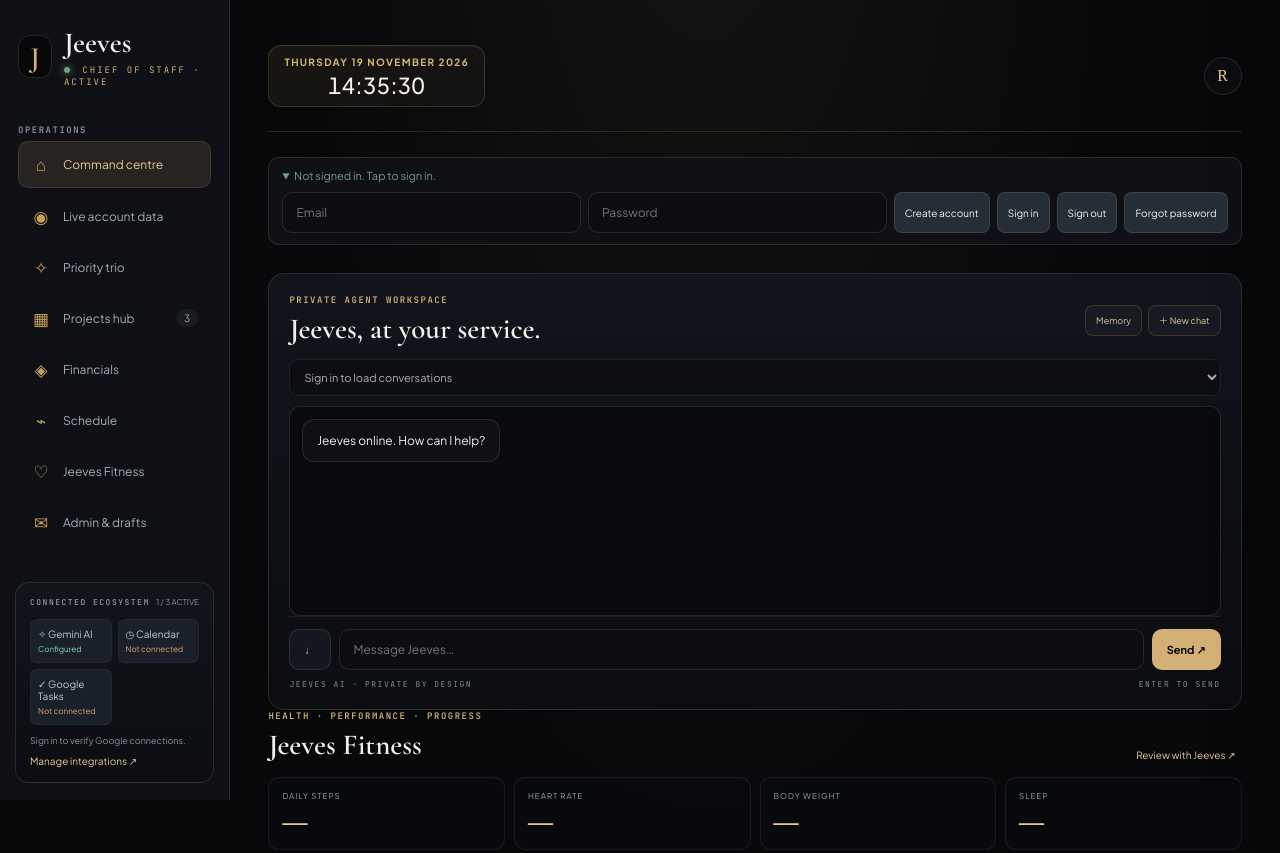
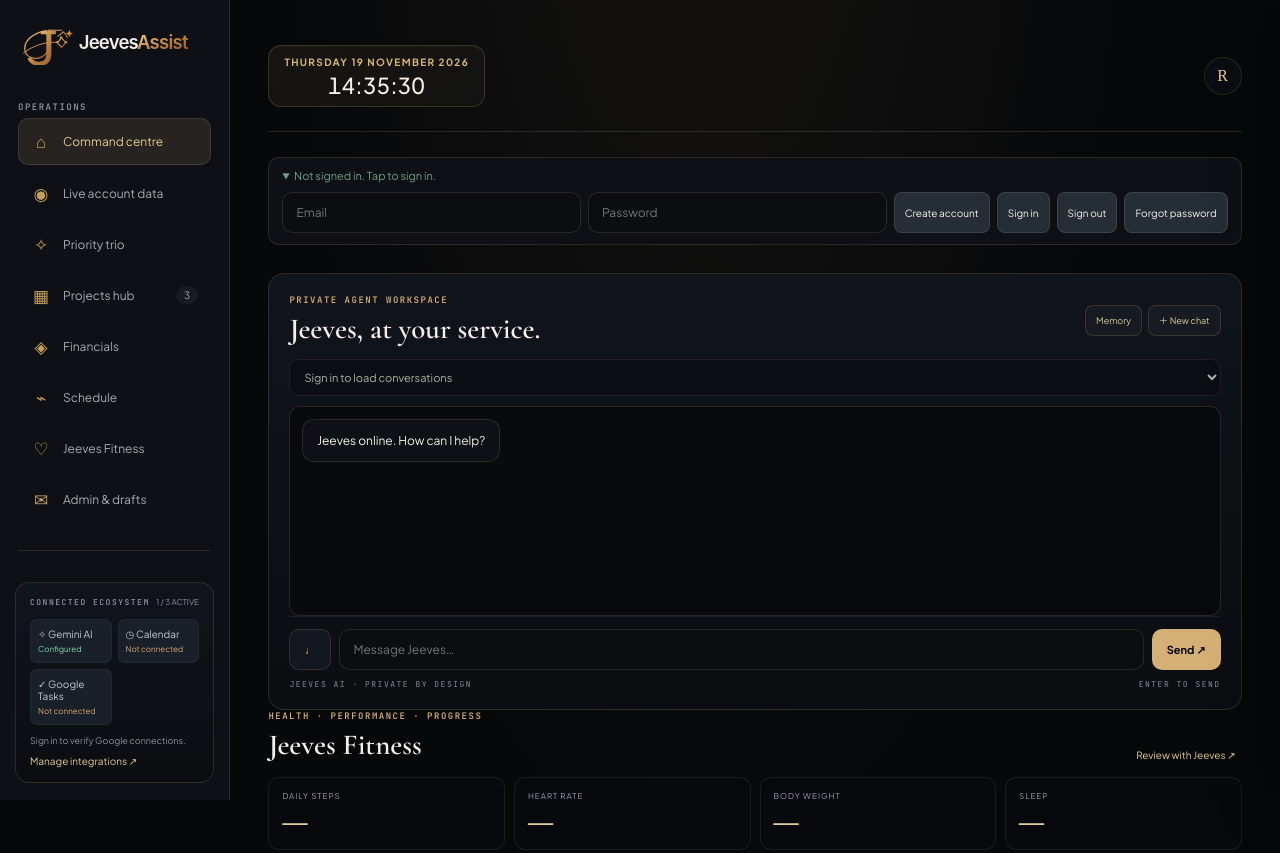
Before and after one commit to richiejeeves-eng/Jarvis-assistant, a plain HTML site: page index.html in a window 1280 px wide. Shown: the top 853 px of the page. Drawn offline with nearby package versions, Linux system fonts and the light colour scheme; no server answers.

Commit message:
Replace old branding with Jeeves Assist logo and account icon

```diff
--- a/index.html
+++ b/index.html
@@ -3,16 +3,17 @@
 <head>
 <meta charset="UTF-8">
 <meta name="viewport" content="width=device-width, initial-scale=1">
-<title>Jeeves • Private Chief of Staff</title>
+<title>Jeeves Assist</title>
 <link rel="manifest" href="manifest.json?v=2">\n<link rel="icon" type="image/svg+xml" href="icon.svg?v=2">
 <link rel="stylesheet" href="style.css?v=1.9.8">\n<link rel="stylesheet" href="executive.css?v=1.0.1">
 <meta name="theme-color" content="#0b0c10">
+<style>.jeeves-assist-brand{display:flex;align-items:center;justify-content:center;min-width:0}.jeeves-assist-brand img{display:block;width:100%;max-width:260px;height:auto;max-height:54px;object-fit:contain}.sidebar-assist-brand{justify-content:flex-start}.sidebar-assist-brand img{max-width:235px;max-height:58px}.mobile-account-btn{display:inline-flex;align-items:center;justify-content:center;flex:0 0 auto}.mobile-account-btn span{font-size:22px;line-height:1}</style>
 <script src="https://cdn.jsdelivr.net/npm/@supabase/supabase-js@2"></script>
 </head>
 <body class="jeeves-app">
-<header class="mobile-top"><button class="iconbtn" onclick="toggleMobileSidebar()" aria-label="Open menu">☰</button><a class="brand" href="#"><span class="monogram">J</span><span><b>Jeeves</b><small><i></i> CHIEF OF STAFF</small></span></a><button class="console-btn" onclick="toggleRightDrawer()">✧ Console</button></header>
+<header class="mobile-top"><button class="iconbtn" onclick="toggleMobileSidebar()" aria-label="Open menu">☰</button><a class="brand jeeves-assist-brand" href="#" aria-label="Jeeves Assist home"><img src="jeeves-assist-logo.svg?v=1" alt="Jeeves Assist"></a><button class="avatar mobile-account-btn" onclick="document.getElementById('account').open=true" aria-label="Open user login"><span aria-hidden="true">♙</span></button></header>
 <div id="sidebar-backdrop" class="scrim" onclick="toggleMobileSidebar()"></div>
-<aside id="left-sidebar" class="left-sidebar"><div class="side-scroll"><div class="brand-block"><a class="brand" href="#"><span class="monogram">J</span><span><b>Jeeves</b><small><i></i> CHIEF OF STAFF · ACTIVE</small></span></a><button class="iconbtn mobile-close" onclick="toggleMobileSidebar()">×</button></div>
+<aside id="left-sidebar" class="left-sidebar"><div class="side-scroll"><div class="brand-block"><a class="brand jeeves-assist-brand sidebar-assist-brand" href="#" aria-label="Jeeves Assist home"><img src="jeeves-assist-logo.svg?v=1" alt="Jeeves Assist"></a><button class="iconbtn mobile-close" onclick="toggleMobileSidebar()">×</button></div>
 <nav class="nav-group"><label>OPERATIONS</label><button class="nav-btn active" id="nav-command" onclick="switchTab('command')"><span>⌂</span> Command centre</button><button class="nav-btn" id="nav-live-data" onclick="switchTab('live-data')"><span>◉</span> Live account data</button><button class="nav-btn" id="nav-priorities" onclick="switchTab('priorities')"><span>✧</span> Priority trio</button><button class="nav-btn" id="nav-projects" onclick="switchTab('projects')"><span>▦</span> Projects hub <em>3</em></button><button class="nav-btn" id="nav-financial" onclick="switchTab('financial')"><span>◈</span> Financials</button><button class="nav-btn" id="nav-schedule" onclick="switchTab('schedule')"><span>⌁</span> Schedule</button><button class="nav-btn" id="nav-fitness" onclick="switchTab('fitness')"><span>♡</span> Jeeves Fitness</button><button class="nav-btn" id="nav-drafts" onclick="switchTab('drafts')"><span>✉</span> Admin &amp; drafts</button></nav>
 <section class="autonomy"><label>AUTONOMY PROTOCOL</label><button class="level-btn" data-level="1" onclick="setAssistanceLevel(1,'Personal Adviser')"><span><b>Level 1 · Adviser</b><small>Recommendations on request</small></span><i></i></button><button class="level-btn" data-level="2" onclick="setAssistanceLevel(2,'Organiser & Accountability')"><span><b>Level 2 · Organiser</b><small>Planning and accountability</small></span><i></i></button><button class="level-btn selected" data-level="3" onclick="setAssistanceLevel(3,'Operations Manager')"><span><b>Level 3 · Operations</b><small>Briefs, triage and drafting</small></span><i></i></button><p>Mode changes guide responses; external actions still require permission.</p></section></div>
 <div class="ecosystem"><div class="eco-head"><label>CONNECTED ECOSYSTEM</label><span id="eco-summary">CHECKING</span></div><div class="eco-grid"><span data-eco="Gemini AI">✧ Gemini AI <i>Configured</i></span><span data-eco="Google Calendar">◷ Calendar <i>Checking…</i></span><span data-eco="Google Tasks">✓ Google Tasks <i>Checking…</i></span></div><small id="eco-updated">Live status from Jeeves connections.</small><button onclick="toggleRightDrawer()">Manage integrations ↗</button></div></aside>
```
